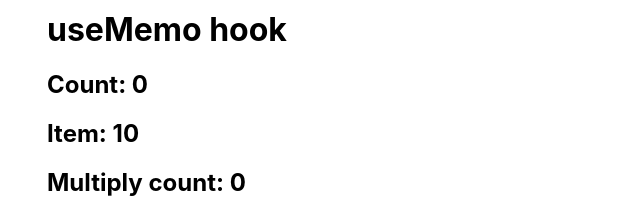
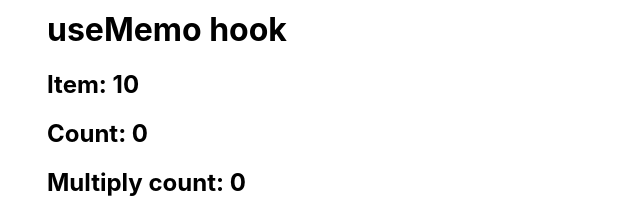
Before and after one commit to Neelam618/react-demo, a React (Create React App) app: page / in a window 1280 px wide. Shown: the part 1851-2049 px from the top of the page, without its empty margins (113-753 px from the left). Built offline with nearby package versions, Linux system fonts and the light colour scheme.

Commit message:
useMemo used

```diff
--- a/src/components/UseMemo.js
+++ b/src/components/UseMemo.js
@@ -12,8 +12,8 @@ export default function UseMemo() {
     return (
         <div>
             <h1>useMemo hook</h1>
+            <h2>Item: {item}</h2>
             <h2>Count: {count}</h2>
-            <h2>Item: {item}</h2>
             <h2>Multiply count: {multiplyCountMemo}</h2>
 
             <button onClick={() => setCount(count + 1)}>Update Count</button>
```
